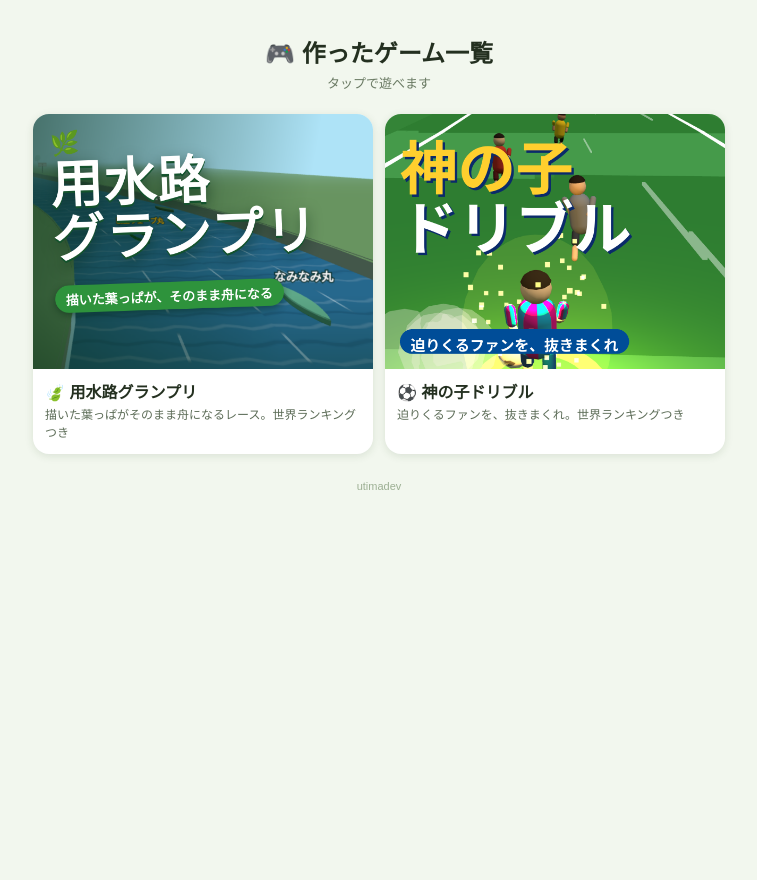
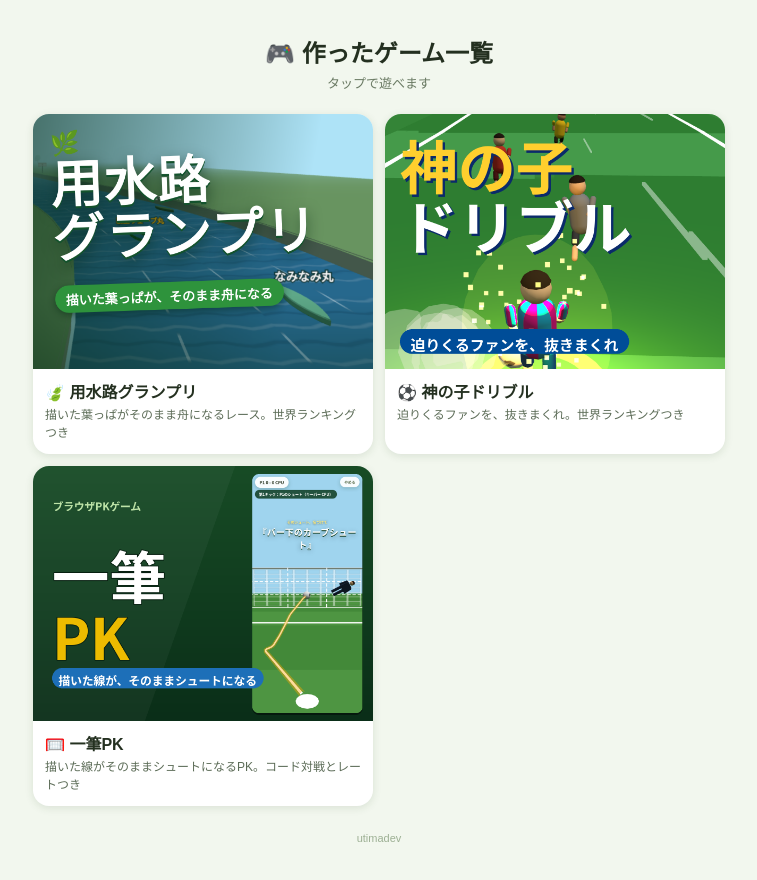
Before and after one commit to sa008ta/games, a plain HTML site: page index.html in a window 1280 px wide. Shown: the whole page, without its empty margins (261-1018 px from the left). Before the commit the page ends 800 px from the top, so only its background shows below. Drawn offline with Linux system fonts and the light colour scheme.

Commit message:
Add 一筆PK to hub

```diff
--- a/index.html
+++ b/index.html
@@ -4,12 +4,12 @@
 <meta charset="UTF-8">
 <meta property="og:type" content="website">
 <meta property="og:title" content="作ったゲーム一覧">
-<meta property="og:description" content="用水路グランプリと神の子ドリブル。タップでそのまま遊べます">
+<meta property="og:description" content="用水路グランプリと神の子ドリブルと一筆PK。タップでそのまま遊べます">
 <meta property="og:image" content="https://sa008ta.github.io/games/cover-dribble.png">
 <meta property="og:url" content="https://sa008ta.github.io/games/">
 <meta name="twitter:card" content="summary_large_image">
 <meta name="twitter:title" content="作ったゲーム一覧">
-<meta name="twitter:description" content="用水路グランプリと神の子ドリブル。タップでそのまま遊べます">
+<meta name="twitter:description" content="用水路グランプリと神の子ドリブルと一筆PK。タップでそのまま遊べます">
 <meta name="twitter:image" content="https://sa008ta.github.io/games/cover-dribble.png">
 <meta name="viewport" content="width=device-width, initial-scale=1, viewport-fit=cover">
 <title>作ったゲーム一覧</title>
@@ -51,6 +51,13 @@
         <p class="desc">迫りくるファンを、抜きまくれ。世界ランキングつき</p>
       </div>
     </a>
+    <a class="card" href="https://sa008ta.github.io/ippitsu-pk/">
+      <img src="cover-pk.png" alt="一筆PK">
+      <div class="body">
+        <p class="name">🥅 一筆PK</p>
+        <p class="desc">描いた線がそのままシュートになるPK。コード対戦とレートつき</p>
+      </div>
+    </a>
   </div>
   <footer>utimadev</footer>
 </div>
```
